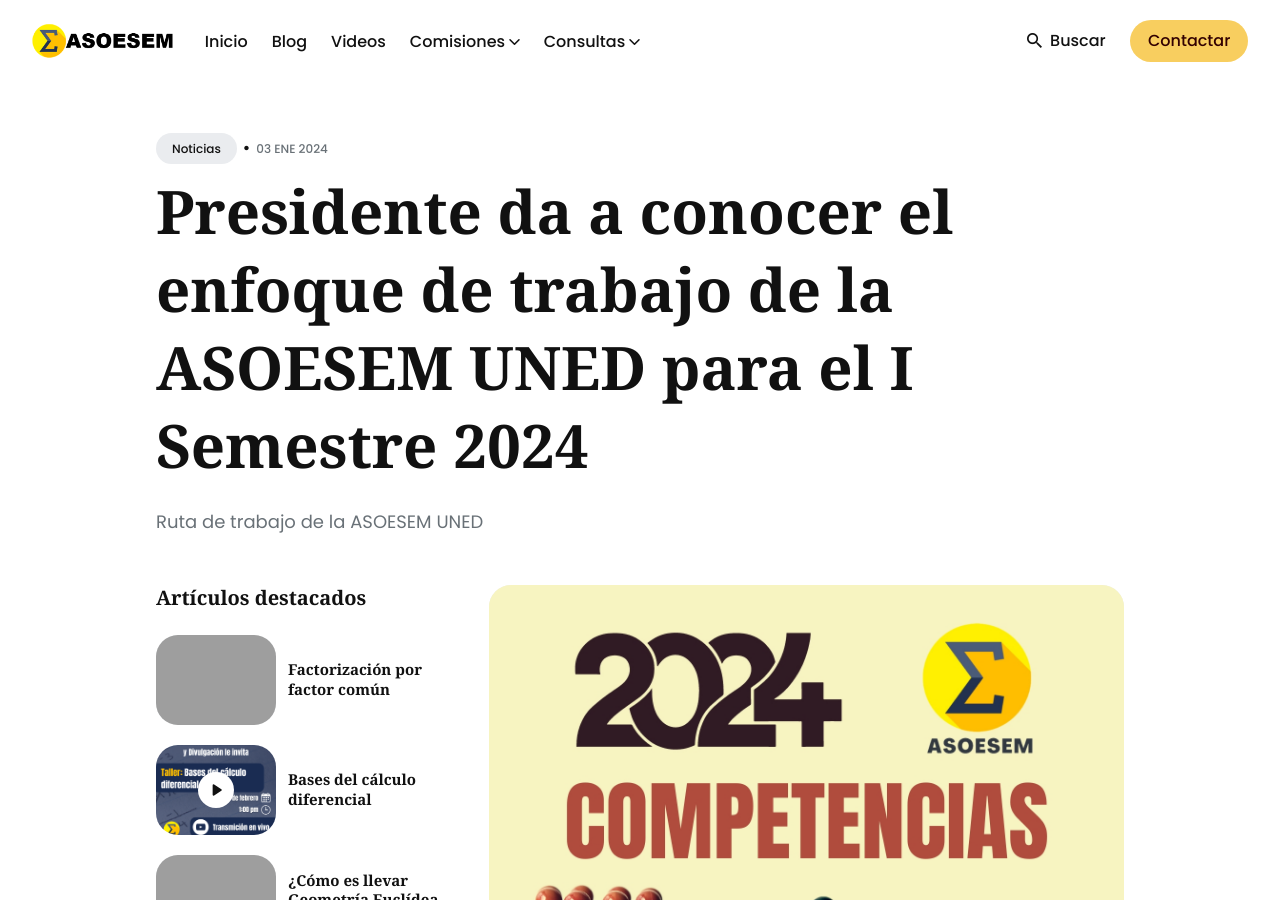
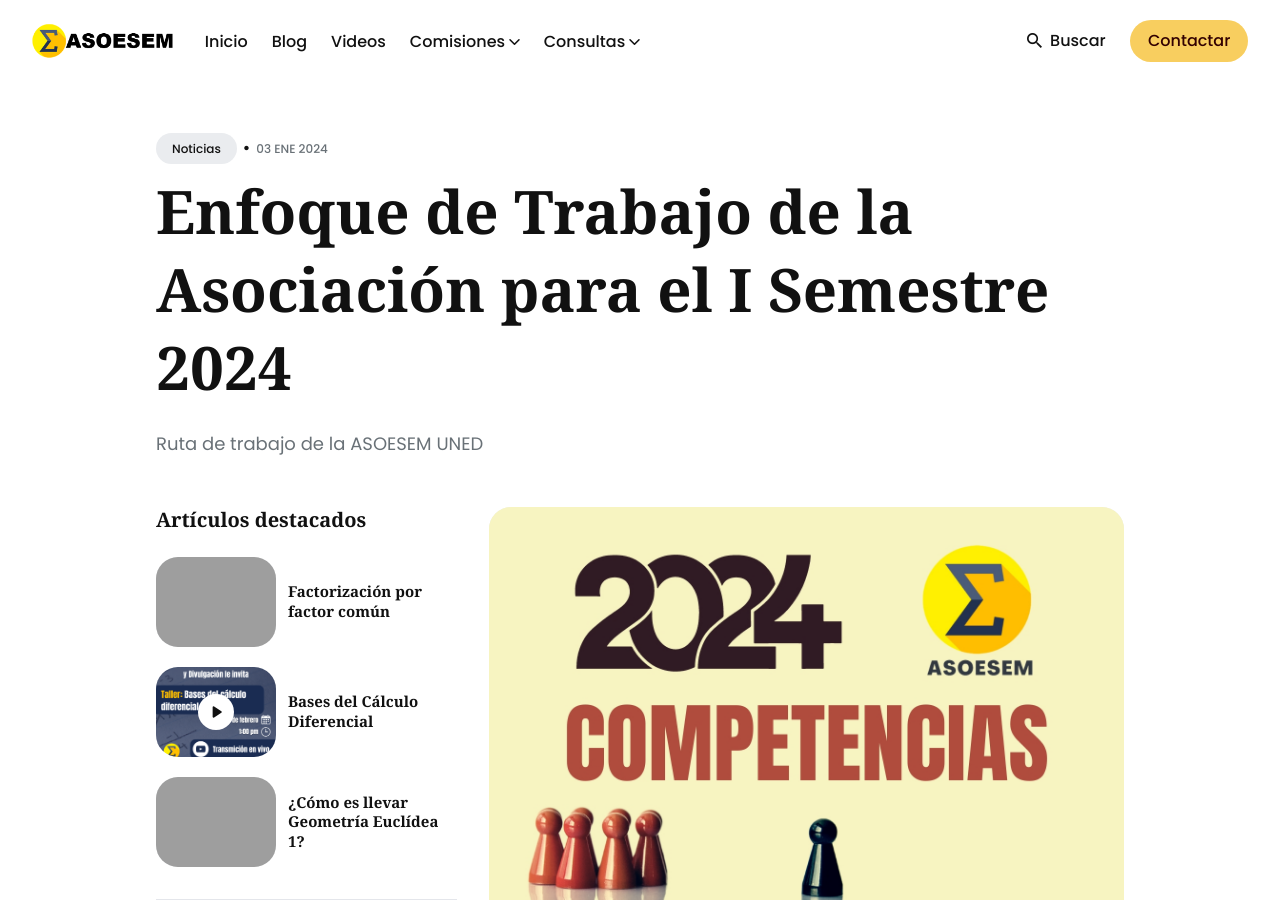
Before and after one commit to asoesem/asoesem.github.io, a Jekyll site: the page built from _posts/2024-03-01-enfoque-de-trabajo-de-la-asoesem-uned.md, in a window 1280 px wide and 900 px high, cut to the strip 0-900 px from the top of the window. Built offline with Jekyll 4.4.1, drawn with Linux system fonts in a browser that asks for light colours; grey boxes are pictures that could not be loaded.

Commit message:
Correcciones menores de algunas entradas

```diff
--- a/_posts/2024-03-01-enfoque-de-trabajo-de-la-asoesem-uned.md
+++ b/_posts/2024-03-01-enfoque-de-trabajo-de-la-asoesem-uned.md
@@ -1,6 +1,6 @@
 ---
 layout: post
-title: Presidente da a conocer el enfoque de trabajo de la ASOESEM UNED para el I Semestre 2024
+title: Enfoque de Trabajo de la Asociación para el I Semestre 2024
 description: Ruta de trabajo de la ASOESEM UNED
 date: 2024-01-03T10:00:00-00:00
 #author: axell
```
Also changed, not shown: _posts/2024-02-16-taller-bases-del-calculo-diferencial.md (+1 -1 lines).
